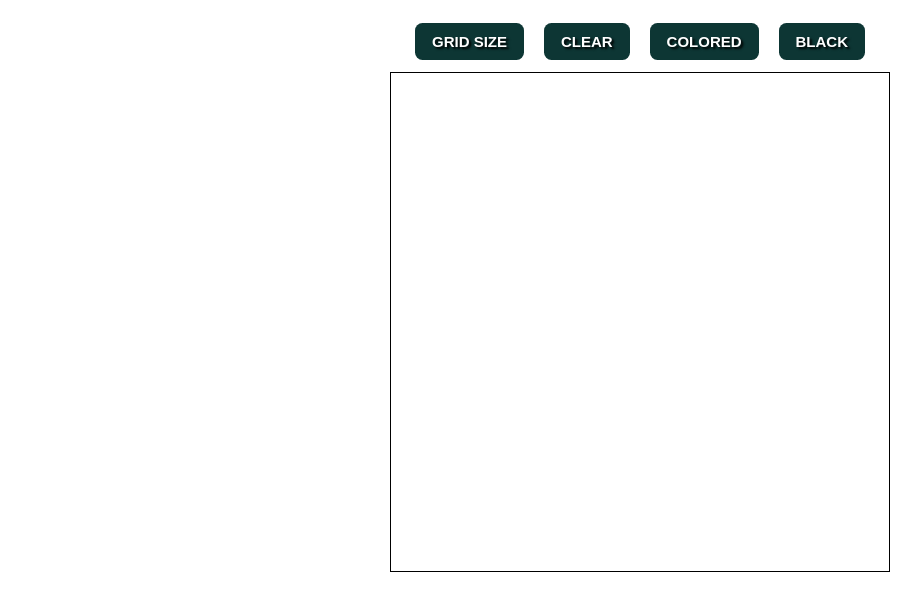
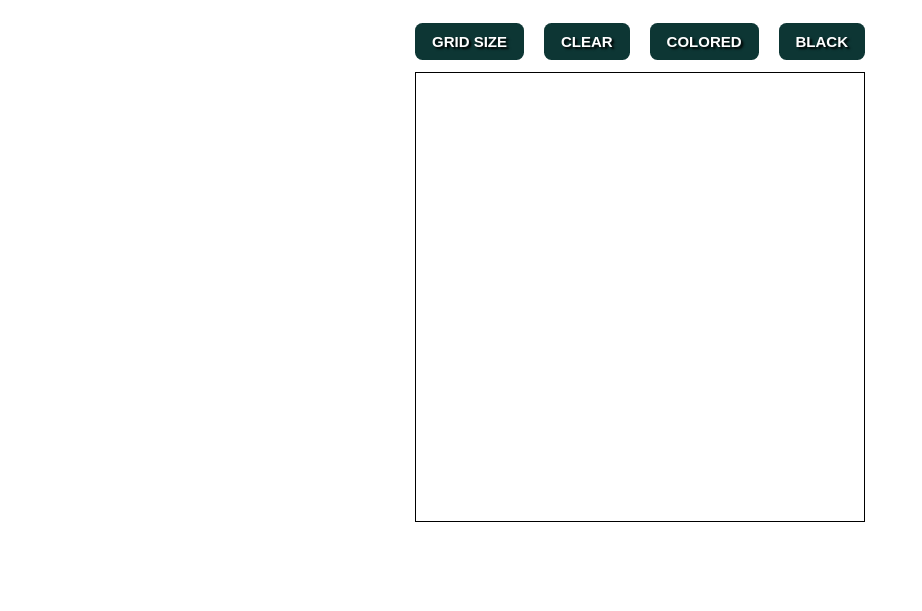
Before and after one commit to igorlimamendes/etch-a-sketch, a plain HTML site: page index.html in a window 1280 px wide. Shown: the part 69-680 px from the top of the page, without its empty margins (0-922 px from the left). Drawn offline with nearby package versions, Linux system fonts and the light colour scheme.

Commit message:
Change container width and height

```diff
--- a/css/style.css
+++ b/css/style.css
@@ -57,8 +57,8 @@ body {
     grid-template-rows: repeat(var(--grid-rows), 1fr);
     grid-template-columns: repeat(var(--grid-cols), 1fr);
     border: .1em solid var(--black);
-    width: 500px;
+    width: 450px;
     max-width: 100%;
-    height: 500px;
+    height: 450px;
     margin: auto;
 }
```
